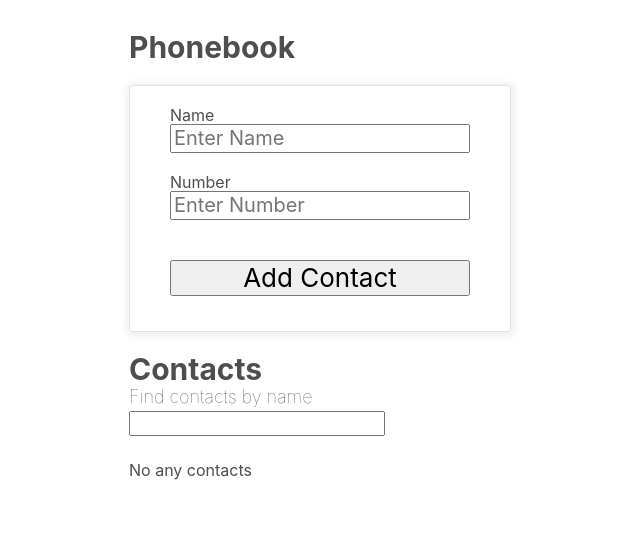
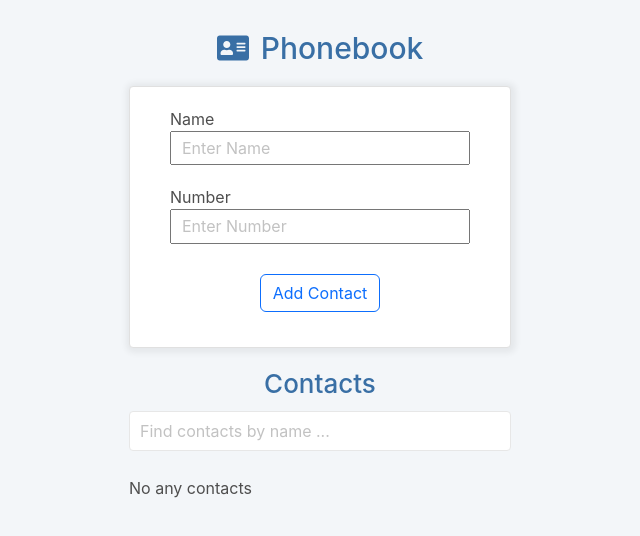
Before and after one commit to Petro-Psekho/goit-react-hw-08-phonebook, a React (Create React App) app: page / in a window 1280 px wide. Shown: the top 536 px of the page, without its empty margins (320-960 px from the left). Built offline with nearby package versions, Linux system fonts and the light colour scheme; no server answers; what react-animations would draw is missing.

Commit message:
update start files

```diff
--- a/package.json
+++ b/package.json
@@ -2,7 +2,7 @@
   "name": "react-homework-template",
   "version": "0.1.0",
   "private": true,
-  "homepage": "https://petro-psekho.github.io/goit-react-hw-08-phonebook/",
+  "homepage": "https://petro-psekho.github.io/goit-react-hw-07-phonebook/",
   "dependencies": {
     "@emotion/react": "^11.10.6",
     "@emotion/styled": "^11.10.6",
@@ -11,12 +11,14 @@
     "@testing-library/react": "^12.1.4",
     "@testing-library/user-event": "^13.5.0",
     "axios": "^1.3.5",
+    "bootstrap": "^5.2.3",
     "formik": "^2.2.9",
     "modern-normalize": "^1.1.0",
     "nanoid": "^4.0.1",
     "prop-types": "^15.8.1",
     "react": "^18.1.0",
     "react-animations": "^1.0.0",
+    "react-bootstrap": "^2.7.2",
     "react-dom": "^18.1.0",
     "react-hook-form": "^7.43.3",
     "react-hot-toast": "^2.4.0",
--- /dev/null
+++ b/src/components/Animation/Animation.styled.jsx
@@ -0,0 +1,15 @@
+import styled from '@emotion/styled';
+import { keyframes } from '@emotion/react';
+import { tada, fadeInUp } from 'react-animations';
+
+const tadaAnimation = keyframes`${tada}`;
+
+export const AnimationTada = styled.div`
+  animation: 1s ${tadaAnimation};
+`;
+
+const pulseAnimation = keyframes`${fadeInUp}`;
+
+export const AnimationPulse = styled.div`
+  animation: 1s ${pulseAnimation};
+`;
--- a/src/components/App.jsx
+++ b/src/components/App.jsx
@@ -5,6 +5,8 @@ import { Toaster, toast } from 'react-hot-toast';
 
 import { fetchContacts } from 'redux/contacts/operations';
 import { useContacts, useLoading, useError } from 'hooks';
+
+import { FaAddressCard } from 'react-icons/fa';
 
 import { ContactForm } from 'components/ContactForm/ContactForm';
 import { ContactList } from 'components/ContactList/ContactList';
@@ -15,9 +17,11 @@ import {
   Container,
   Title,
   ContactsTitle,
-  FindContactsTitle,
-  TadaDiv,
+  // FindContactsTitle,
+  TitleWrap,
 } from 'components/App.styled';
+
+import { AnimationTada } from 'components/Animation/Animation.styled';
 
 export default function App() {
   const contactsItems = useContacts();
@@ -45,13 +49,17 @@ export default function App() {
       {isLoading && <Spinner />}
 
       <div>
-        <Title>Phonebook</Title>
-        <TadaDiv>
+        <TitleWrap>
+          <FaAddressCard size={32} color={'#396fa5'} />
+          <Title>Phonebook</Title>
+        </TitleWrap>
+
+        <AnimationTada>
           <ContactForm />
-        </TadaDiv>
+        </AnimationTada>
 
         <ContactsTitle>Contacts</ContactsTitle>
-        <FindContactsTitle>Find contacts by name</FindContactsTitle>
+        {/* <FindContactsTitle>Find contacts by name</FindContactsTitle> */}
         <Filter />
         {contactsItems.length ? <ContactList /> : <p>No any contacts</p>}
       </div>
--- a/src/components/App.styled.jsx
+++ b/src/components/App.styled.jsx
@@ -1,13 +1,4 @@
 import styled from '@emotion/styled';
-import { keyframes } from '@emotion/react';
-
-import { tada } from 'react-animations';
-
-const tadaAnimation = keyframes`${tada}`;
-
-export const TadaDiv = styled.div`
-  animation: 1s ${tadaAnimation};
-`;
 
 export const Container = styled.div`
   display: flex;
@@ -19,15 +10,25 @@ export const Container = styled.div`
   color: #4e4e4e;
 `;
 
+export const TitleWrap = styled.div`
+  display: flex;
+  justify-content: center;
+  align-items: center;
+
+  margin-bottom: 20px;
+`;
+
 export const Title = styled.h1`
-  margin-bottom: 20px;
   font-size: 30px;
-  color: #4e4e4e;
+  color: #396fa5;
+  margin-left: 12px;
 `;
 
 export const ContactsTitle = styled.h2`
-  font-size: 30px;
-  color: #4e4e4e;
+  margin-bottom: 12px;
+  text-align: center;
+  font-size: 26px;
+  color: #396fa5;
 `;
 
 export const FindContactsTitle = styled.h3`
--- a/src/components/ContactForm/ContactForm.jsx
+++ b/src/components/ContactForm/ContactForm.jsx
@@ -3,6 +3,9 @@ import { useForm } from 'react-hook-form';
 import { useDispatch } from 'react-redux';
 import { toast } from 'react-hot-toast';
 import { useContacts } from 'hooks';
+
+import { Button } from 'react-bootstrap';
+import 'bootstrap/dist/css/bootstrap.min.css';
 
 import { saveContact } from 'redux/contacts/operations';
 
@@ -83,7 +86,13 @@ export const ContactForm = () => {
 
       {errors.exampleRequired && <p>This field is required</p>}
 
-      <SubmitBtn type="submit">Add Contact</SubmitBtn>
+      <SubmitBtn>
+        <Button type="submit" variant="outline-primary">
+          Add Contact
+        </Button>
+      </SubmitBtn>
+
+      {/* <SubmitBtn type="submit">Add Contact</SubmitBtn> */}
     </FormWrap>
   );
 };
--- a/src/components/ContactForm/ContactForm.styled.jsx
+++ b/src/components/ContactForm/ContactForm.styled.jsx
@@ -14,12 +14,17 @@ export const FormWrap = styled.form`
   border: 1px solid #e0e0e0;
   border-radius: 4px;
   margin-bottom: 20px;
+  background-color: #fff;
   box-shadow: 1px 1px 6px 4px rgba(0, 0, 0, 0.06);
 `;
 
 export const FormInput = styled.input`
-  font-size: 20px;
+  padding: 6px 10px;
+  font-size: 16px;
   width: 300px;
+  ::placeholder {
+    color: #c2c2c2;
+  }
 `;
 
 export const InputName = styled.label`
@@ -29,11 +34,8 @@ export const InputName = styled.label`
   font-size: 16px;
 `;
 
-export const SubmitBtn = styled.button`
-  width: 100%;
+export const SubmitBtn = styled.div`
+  display: flex;
+  justify-content: center;
   margin-top: 20px;
-
-  cursor: pointer;
-
-  font-size: 26px;
 `;
--- a/src/components/ContactListItem/ContactListItem.jsx
+++ b/src/components/ContactListItem/ContactListItem.jsx
@@ -3,12 +3,17 @@ import { useDispatch } from 'react-redux';
 import { deleteContact } from 'redux/contacts/operations';
 import { MdDeleteForever } from 'react-icons/md';
 import { toast } from 'react-hot-toast';
+import { FaPhoneAlt } from 'react-icons/fa';
 
 import {
   ListItem,
   DeleteContactItem,
   ContactItem,
+  ContactItemName,
+  ContactItemPhone,
+  ContactItemNumber,
 } from 'components/ContactListItem/ContactListItem.styled';
+import { AnimationPulse } from 'components/Animation/Animation.styled';
 
 export const ContactListItem = ({ id, name, number }) => {
   const dispatch = useDispatch();
@@ -19,15 +24,21 @@ export const ContactListItem = ({ id, name, number }) => {
   };
 
   return (
+    <AnimationPulse>
       <ListItem key={id}>
         <ContactItem>
-        {name}: {number}
+          <ContactItemName>{name}</ContactItemName>
+          <ContactItemPhone>
+            <FaPhoneAlt size={12} color={'#c4c4c4'} />
+            <ContactItemNumber>{number}</ContactItemNumber>
+          </ContactItemPhone>
         </ContactItem>
 
         <DeleteContactItem onClick={() => removeContact(id)}>
-        <MdDeleteForever size={20} color={'lightCoral'} />
+          <MdDeleteForever size={26} color={'lightCoral'} />
         </DeleteContactItem>
       </ListItem>
+    </AnimationPulse>
   );
 };
 
--- a/src/components/ContactListItem/ContactListItem.styled.jsx
+++ b/src/components/ContactListItem/ContactListItem.styled.jsx
@@ -5,22 +5,40 @@ export const ListItem = styled.li`
   align-items: center;
   justify-content: space-between;
 
-  padding: 5px 10px;
-  border: 1px solid #d4d4d4;
+  padding: 6px 16px;
+  border: 1px solid #e7e7e7;
   border-radius: 4px;
 
-  margin-bottom: 8px;
+  margin-bottom: 4px;
 
-  color: #efefef;
+  color: #e7e7e7;
+  background-color: #fff;
 
-  :nth-of-type(2n) {
+  /* :nth-of-type(2n) {
     background-color: #ecf1f4;
-  }
+  } */
 `;
 
 export const ContactItem = styled.p`
+  font-size: 18px;
+  color: #4e4e4e;
+`;
+
+export const ContactItemName = styled.div`
   font-size: 20px;
-  color: #4e4e4e;
+  font-weight: 600;
+`;
+
+export const ContactItemPhone = styled.div`
+  display: flex;
+  align-items: center;
+
+  font-size: 16px;
+  color: #acaaaa;
+`;
+
+export const ContactItemNumber = styled.div`
+  margin-left: 10px;
 `;
 
 export const DeleteContactItem = styled.div`
--- a/src/components/Filter/Filter.jsx
+++ b/src/components/Filter/Filter.jsx
@@ -2,21 +2,22 @@ import { useDispatch } from 'react-redux';
 import { setFilter } from 'redux/filter/filterSlice';
 import { useFilter } from 'hooks';
 
-import { FilterInput } from 'components/Filter/Filter.styled';
+import { FilterInput, FilterInputWrap } from 'components/Filter/Filter.styled';
 
 export const Filter = () => {
   const dispatch = useDispatch();
   const filterValue = useFilter();
   return (
-    <label>
+    <FilterInputWrap>
       <FilterInput
         name="filter"
         type="text"
         value={filterValue}
+        placeholder="Find contacts by name ..."
         onChange={filterInputValue =>
           dispatch(setFilter(filterInputValue.currentTarget.value))
         }
       />
-    </label>
+    </FilterInputWrap>
   );
 };
--- a/src/components/Filter/Filter.styled.jsx
+++ b/src/components/Filter/Filter.styled.jsx
@@ -1,5 +1,16 @@
 import styled from '@emotion/styled';
 
+export const FilterInputWrap = styled.label`
+  width: 100%;
+`;
+
 export const FilterInput = styled.input`
+  width: 100%;
   margin-bottom: 25px;
+  padding: 10px;
+  border: 1px solid #e7e7e7;
+  border-radius: 4px;
+  ::placeholder {
+    color: #c2c2c2;
+  }
 `;
--- a/src/index.css
+++ b/src/index.css
@@ -7,6 +7,8 @@
     sans-serif;
   -webkit-font-smoothing: antialiased;
   -moz-osx-font-smoothing: grayscale;
+
+  background-color: #f3f6f9;
 }
 
 code {
```
Also changed, not shown: 1 other file (tests, documents, lock files or other folders). Lines whose indentation alone changed are shown as unchanged.
